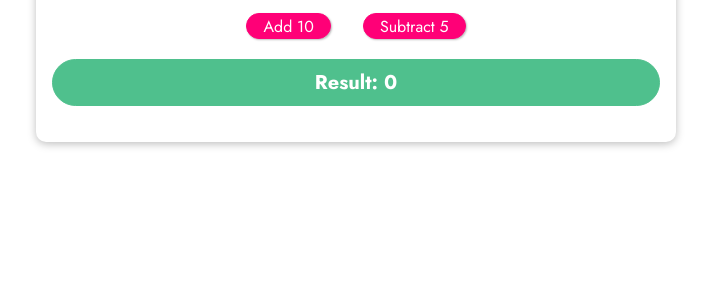
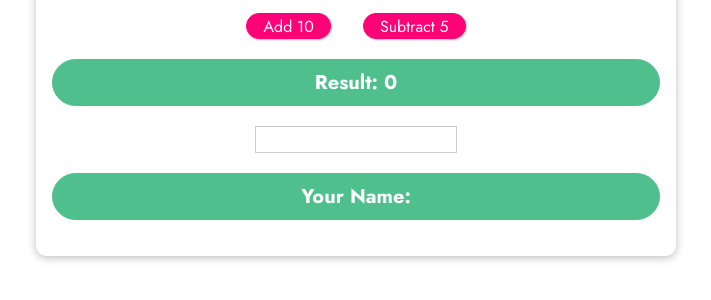
Before and after one commit to angela-mitchell-vmlyr/basics-03-events-starting-code, a plain HTML site: page index.html in a window 1280 px wide. Shown: the part 286-586 px from the top of the page, without its empty margins (284-995 px from the left). Drawn offline with nearby package versions, Linux system fonts and the light colour scheme.

Commit message:
use native event objct to access name value from input

```diff
--- a/app.js
+++ b/app.js
@@ -2,17 +2,22 @@ const app = Vue.createApp({
   data() {
     return {
       counter: 0,
+      name: ''
     };
   },
   methods: {
+    // setName(event) {
+    //   this.name = event.target.value;
+    // },
+    setName(event, lastName) {
+      this.name = event.target.value + ' ' + lastName;
+    },
     add(num) {
-      // this.counter = this.counter + num;
       this.counter += num;
     },
     reduce(num) {
-      // this.counter = this.counter - num;
       this.counter -= num;
-    }
+    },
   }
 });
 
--- a/index.html
+++ b/index.html
@@ -21,6 +21,9 @@
       <button v-on:click="add(10)">Add 10</button>
       <button v-on:click="reduce(5)">Subtract 5</button>
       <p>Result: {{ counter }}</p>
+      <!-- <input type="text" v-on:input="setName()"> -->
+      <input type="text" v-on:input="setName($event, 'Mitchell')">
+      <p>Your Name: {{ name }}</p>
     </section>
   </body>
 </html>
```
